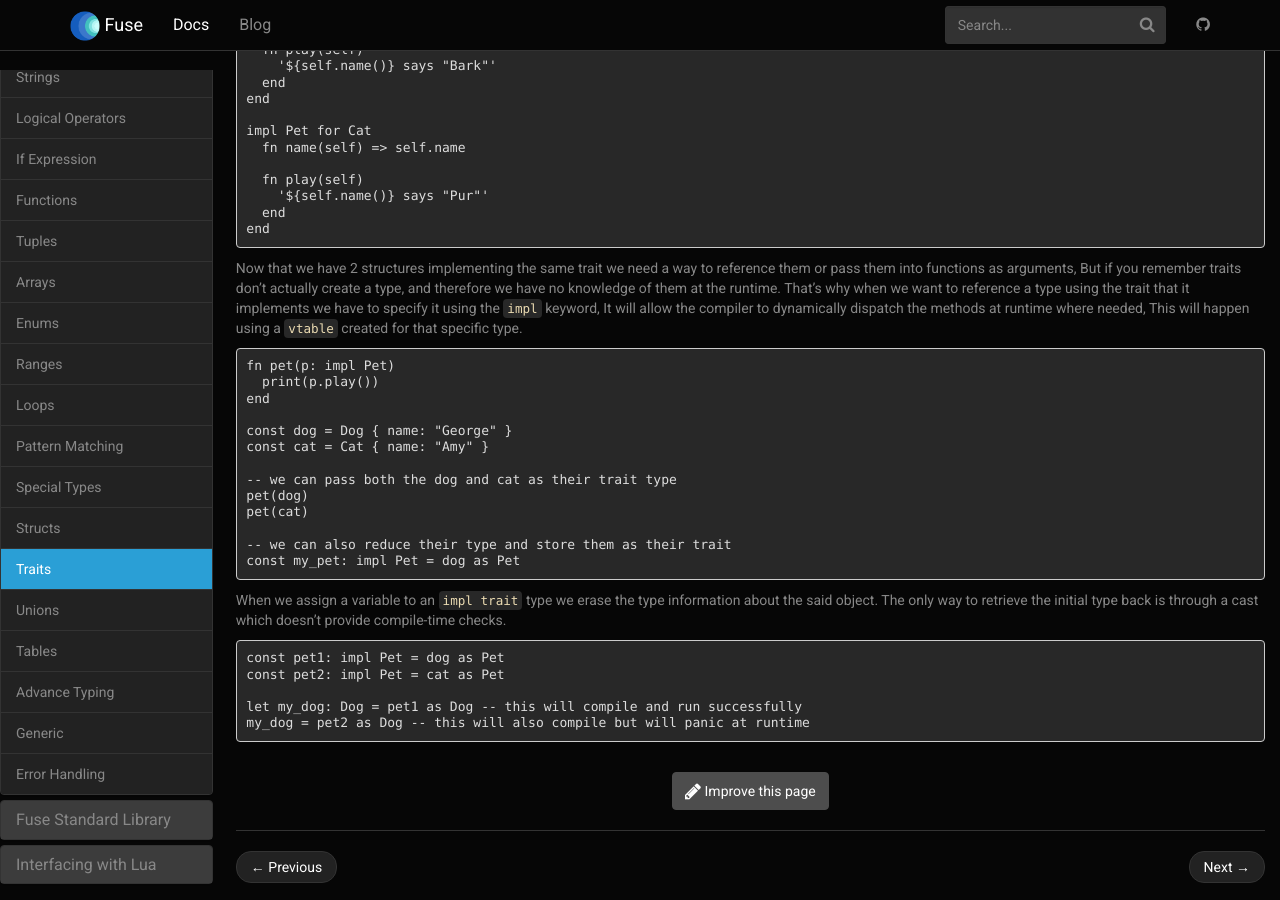
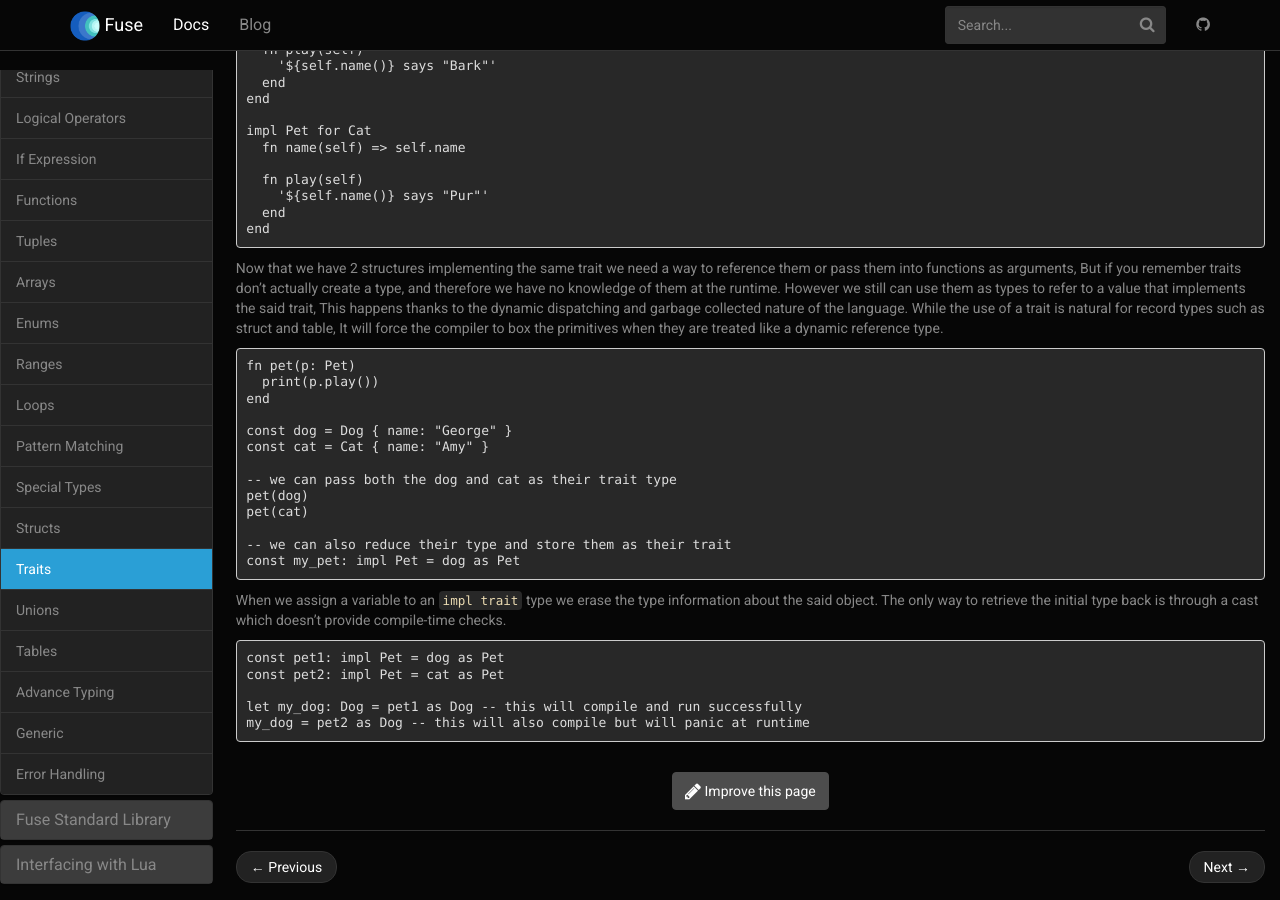
Before and after one commit to fuse-lang/fuse-lang.github.io, a Jekyll site: the page built from _docs/language/17-traits.md, in a window 1280 px wide and 900 px high, scrolled down 581 px. Built offline with Jekyll 4.4.1, drawn with Linux system fonts in a browser that asks for light colours.

Commit message:
update the use of trait as a type.

````diff
--- a/_docs/language/17-traits.md
+++ b/_docs/language/17-traits.md
@@ -45,10 +45,11 @@ impl Pet for Cat
 end
 ```
 
-Now that we have 2 structures implementing the same trait we need a way to reference them or pass them into functions as arguments, But if you remember traits don't actually create a type, and therefore we have no knowledge of them at the runtime. That's why when we want to reference a type using the trait that it implements we have to specify it using the `impl` keyword, It will allow the compiler to dynamically dispatch the methods at runtime where needed, This will happen using a `vtable` created for that specific type.
+Now that we have 2 structures implementing the same trait we need a way to reference them or pass them into functions as arguments, But if you remember traits don't actually create a type, and therefore we have no knowledge of them at the runtime. However we still can use them as types to refer to a value that implements the said trait, This happens thanks to the dynamic dispatching and garbage collected nature of the language. While the use of a trait is natural for record types such as struct and table, It will force the compiler to box the primitives when they are treated like a dynamic reference type.
+
 
 ```fuse
-fn pet(p: impl Pet)
+fn pet(p: Pet)
   print(p.play())
 end
 
````
